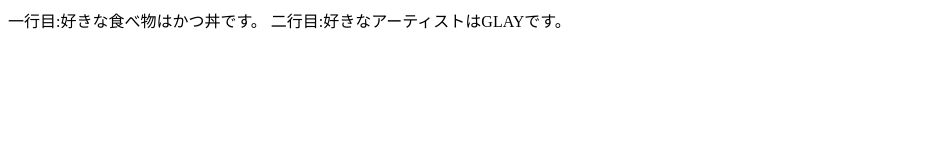
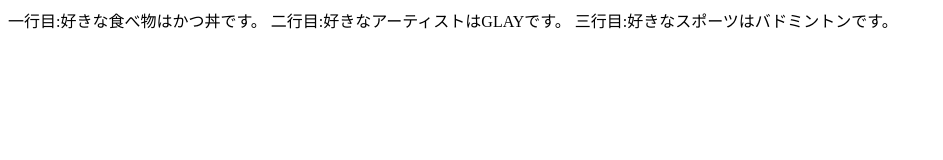
Before and after one commit to takakata/command-practice, a plain HTML site: page index.html in a window 1280 px wide. Shown: the whole page, without its empty margins (0-943 px from the left). Drawn offline with Linux system fonts and the light colour scheme.

Commit message:
好きなスポーツを追加

```diff
--- a/index.html
+++ b/index.html
@@ -3,5 +3,6 @@
 	<body>
 		一行目:好きな食べ物はかつ丼です。
 		二行目:好きなアーティストはGLAYです。
+		三行目:好きなスポーツはバドミントンです。
 	</body>
 </html>
```
